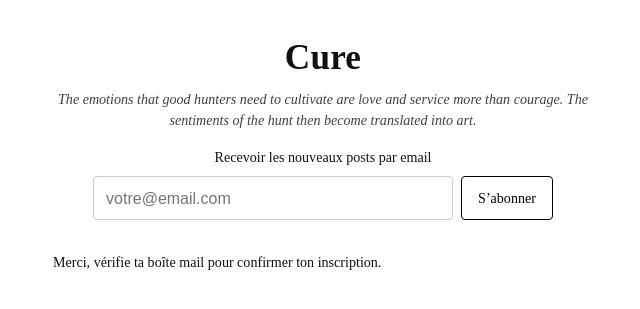
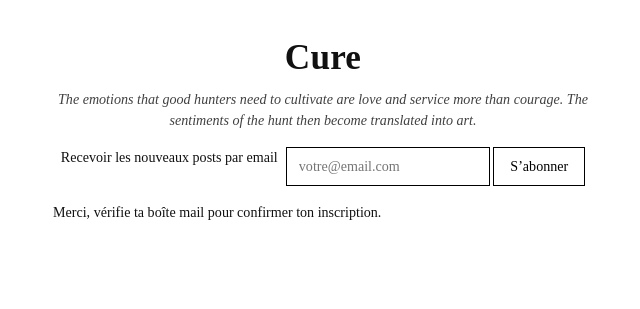
Before and after one commit to equipedenuit/cure, a Jekyll site: the page built from confirmation/index.html, in a window 1280 px wide. Shown: the top 309 px of the page, without its empty margins (317-957 px from the left). Built offline with Jekyll 4.4.1, drawn with Linux system fonts in a browser that asks for light colours.

Commit message:
Update default.html

```diff
--- a/_layouts/default.html
+++ b/_layouts/default.html
@@ -43,66 +43,52 @@ a:visited {
   .pager{display:flex;justify-content:space-between;gap:1rem;margin:2rem 0}
   .pager .prev,.pager .next{color:#0000EE;text-decoration:underline}
 
-/* --- Newsletter form: propre & robuste --- */
+/* Conteneur du formulaire */
 form[name="newsletter"] {
-  margin: 1rem 0 2rem;
-  text-align: center;
+  display: flex;
+  flex-wrap: wrap;
+  gap: .5rem;
+  justify-content: center;
+  margin: 1rem 0;
 }
 
-/* conteneur de la ligne input+bouton */
-form[name="newsletter"] .row {
-  display: flex;
-  flex-wrap: wrap;
-  justify-content: center;
-  gap: .5rem;
+/* Champ email */
+form[name="newsletter"] input[type="email"] {
+  flex: 1 1 250px;
+  padding: .5rem .75rem;
+  border: 1px solid #000;
+  background: #fff;
+  color: #000;
+  border-radius: 0;         /* look carré */
+  font: inherit;
+  max-width: 300px;
 }
 
-/* reset total pour éviter les héritages foireux (aspect-ratio, etc.) */
-form[name="newsletter"] input[type="email"],
+/* Bouton */
 form[name="newsletter"] button {
-  box-sizing: border-box;
-  appearance: none;
-  -webkit-appearance: none;
-  aspect-ratio: auto !important; /* anti-bogue si un aspect-ratio traîne */
+  padding: .5rem 1rem;
+  border: 1px solid #000;
+  background: #fff;
+  color: #000;
+  border-radius: 0;         /* look carré */
+  font: inherit;
+  cursor: pointer;
 }
 
-/* input */
-form[name="newsletter"] input[type="email"] {
-  font-size: 16px;              /* évite l’auto-zoom iOS */
-  line-height: 1.2;
-  padding: .6rem .75rem;
-  width: 100%;
-  max-width: 360px;             /* même largeur qu’avant */
-  min-height: 44px;             /* tap target iOS */
-  border: 1px solid #ccc;
-  border-radius: 4px;
+/* Hover (desktop) */
+form[name="newsletter"] button:hover {
+  background: #000;
+  color: #fff;
 }
 
-/* bouton */
-form[name="newsletter"] button {
-  padding: .6rem 1rem;
-  min-height: 44px;
-  border: 1px solid #000;
-  background: #fff;
-  border-radius: 4px;
-  cursor: pointer;
-  white-space: nowrap;
-  font: inherit;                /* Times, même taille que le site */
+/* État désactivé (mobile + desktop) */
+form[name="newsletter"] button:disabled {
+  background: #f5f5f5;
+  color: #000;              /* force texte noir */
+  opacity: .6;
+  cursor: not-allowed;
 }
-form[name="newsletter"] button:hover { background:#f5f5f5; }
 
-/* mobile: on empile proprement */
-@media (max-width: 520px) {
-  form[name="newsletter"] .row {
-    flex-direction: column;
-    align-items: stretch;
-  }
-  form[name="newsletter"] input[type="email"],
-  form[name="newsletter"] button {
-    width: 100%;
-    max-width: none;
-  }
-}
 
 
     article{ margin: 0 0 3rem 0; }
```
